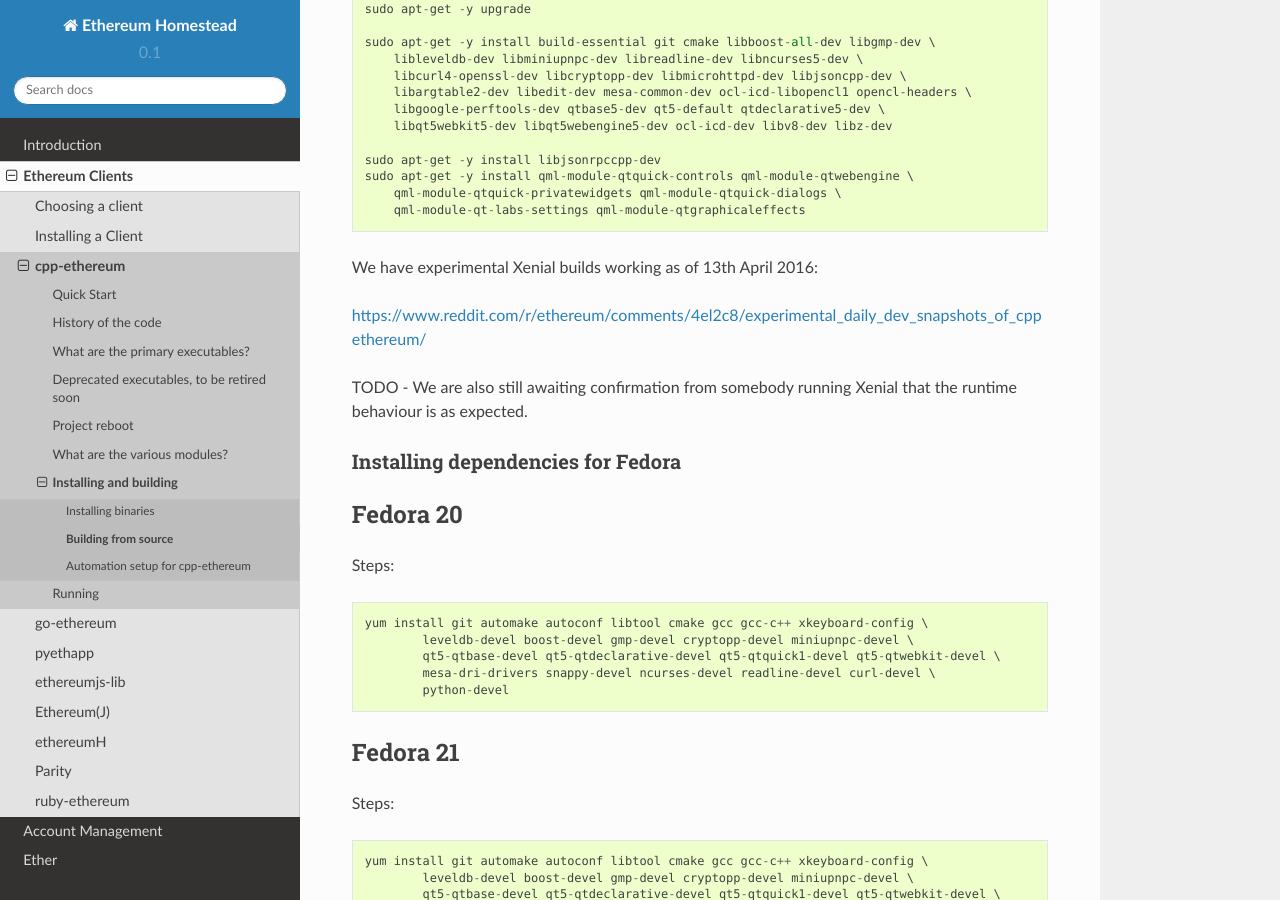
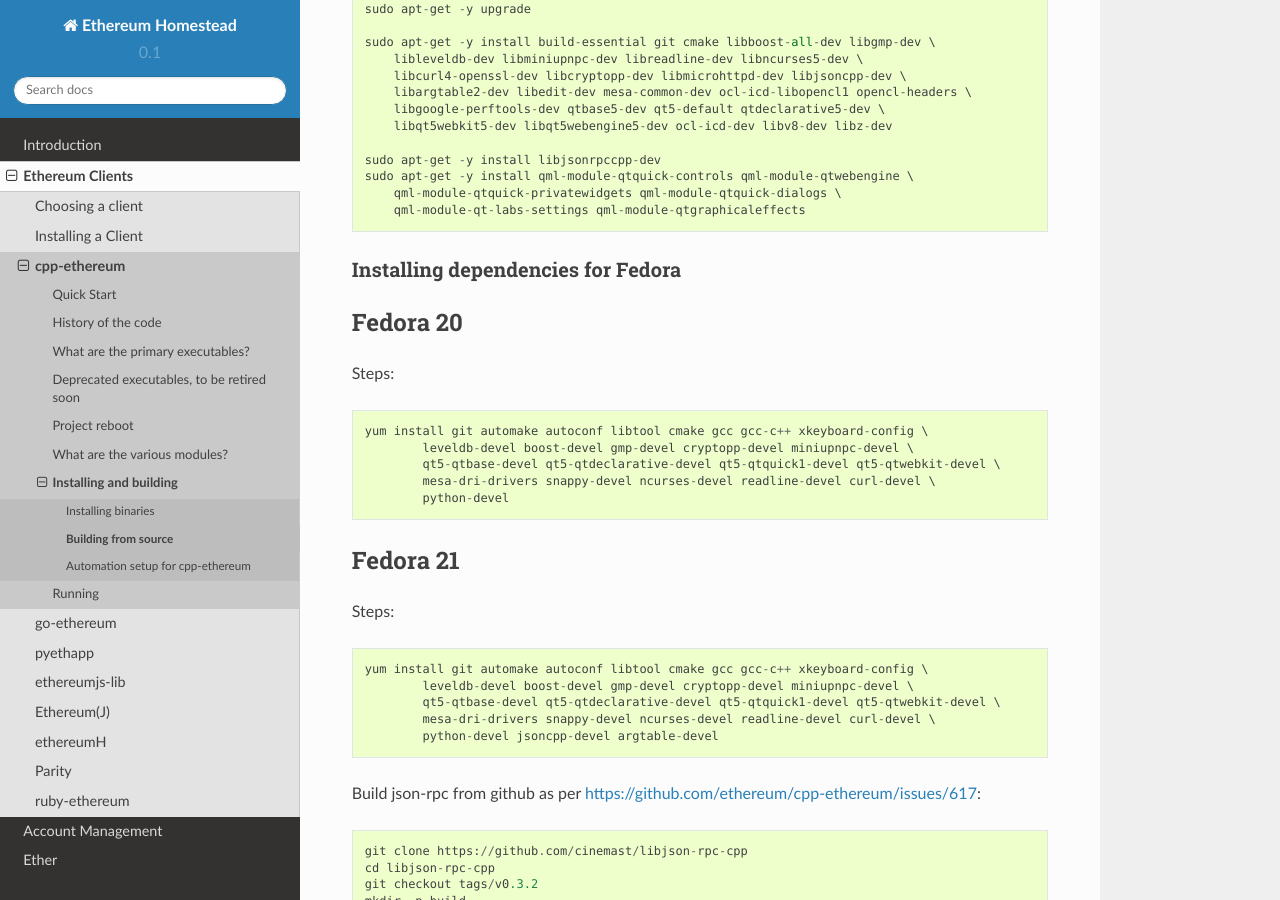
Before and after one commit to ethereum/homestead-guide, a Sphinx documentation site: the page built from source/ethereum-clients/cpp-ethereum/building-from-source/linux.rst, in a window 1280 px wide and 900 px high, scrolled down 3482 px. Built offline with Sphinx 7.4.7 and the Read the Docs theme 2.0.0, drawn with Linux system fonts in a browser that asks for light colours.

Commit message:
Removed caveat on cpp-ethereum Xenial builds. Phonikg has verified that they are fine at runtime.

```diff
--- a/source/ethereum-clients/cpp-ethereum/building-from-source/linux.rst
+++ b/source/ethereum-clients/cpp-ethereum/building-from-source/linux.rst
@@ -190,12 +190,6 @@
 	qml-module-qtquick-privatewidgets qml-module-qtquick-dialogs \
 	qml-module-qt-labs-settings qml-module-qtgraphicaleffects
 
-We have experimental Xenial builds working as of 13th April 2016:
-
-https://www.reddit.com/r/ethereum/comments/4el2c8/experimental_daily_dev_snapshots_of_cppethereum/
-
-TODO - We are also still awaiting confirmation from somebody running Xenial that the runtime behaviour is as expected.
-
 
 Installing dependencies for Fedora
 ================================================================================
```
